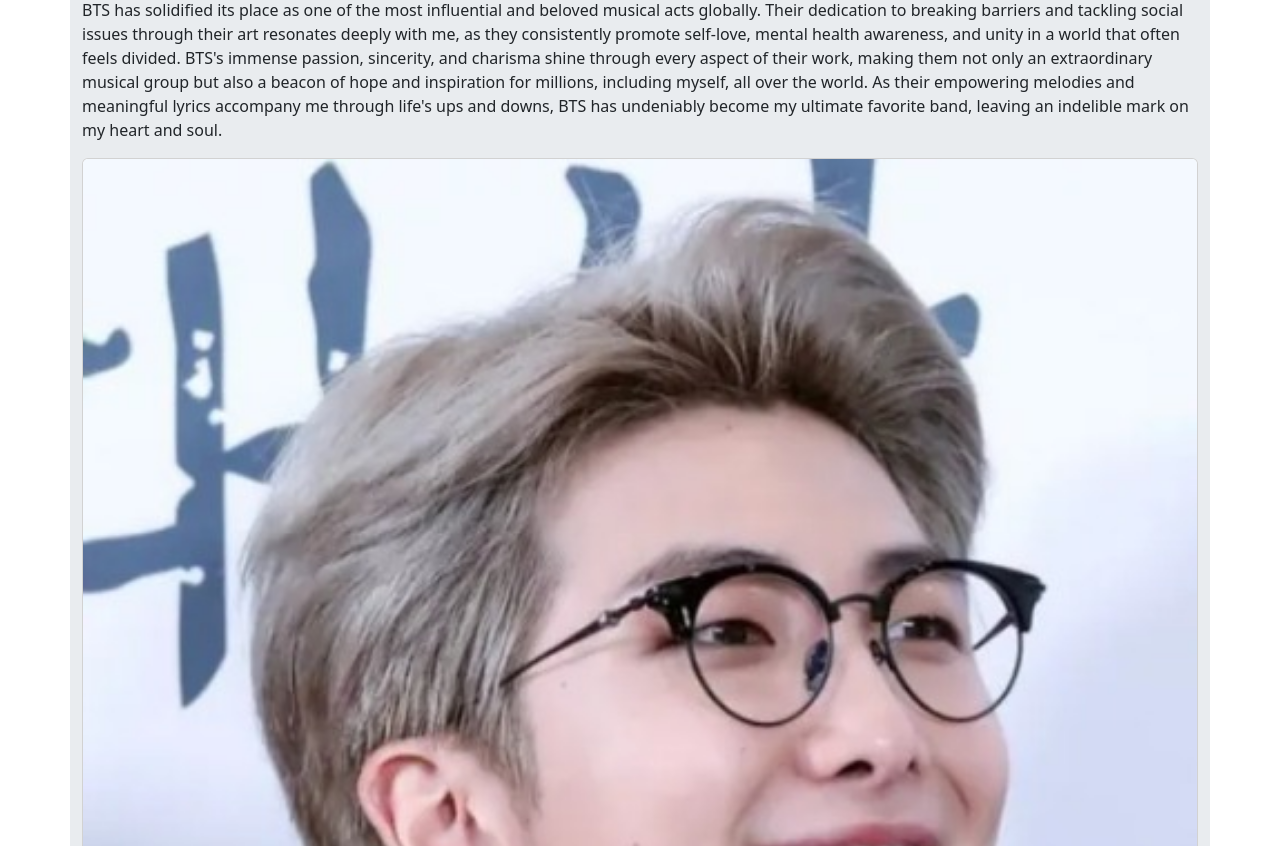
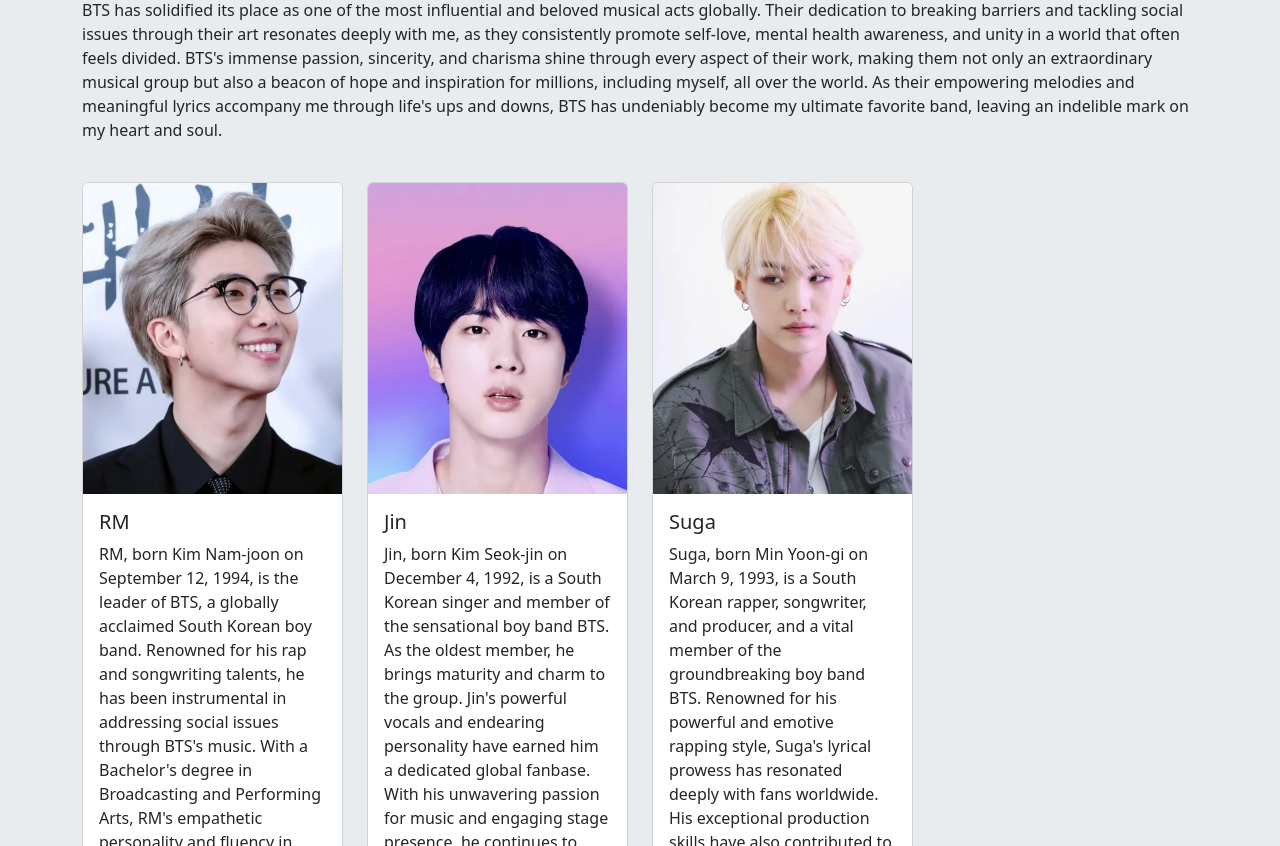
Before and after one commit to Deborah-Tipiyion/Favorite_Band, a plain HTML site: page index.html in a window 1280 px wide. Shown: the part 106-952 px from the top of the page. Drawn offline with nearby package versions, Linux system fonts and the light colour scheme.

Commit message:
added a few more members

```diff
--- a/index.html
+++ b/index.html
@@ -7,7 +7,8 @@
     <link href="https://cdn.jsdelivr.net/npm/bootstrap@5.3.1/dist/css/bootstrap.min.css" rel="stylesheet" integrity="sha384-4bw+/aepP/YC94hEpVNVgiZdgIC5+VKNBQNGCHeKRQN+PtmoHDEXuppvnDJzQIu9" crossorigin="anonymous">
 </head>
 <body>
-<div class="container bg-body-secondary">
+<div class="bg-body-secondary">
+    <div class="container">
     <div id="into">
         <h1>BTS</h1>
          <p>BTS, also known as the <em>Bangtan Boys</em>, is a South Korean boy band that has taken the world by storm with
@@ -22,12 +23,37 @@
         </p>
     </div>
     <div id="members">
+        <br>
+        <div class="row row-cols-1 row-cols-md-4 g-4">
+        <div class="col">
         <div class="card h-100">
             <img src="resource/bts_rm.jpg" class="card-img-top" alt="RM from BTS">
             <div class="card-body">
               <h5 class="card-title">RM</h5>
               <p class="card-text">RM, born Kim Nam-joon on September 12, 1994, is the leader of BTS, a globally acclaimed South Korean boy band. Renowned for his rap and songwriting talents, he has been instrumental in addressing social issues through BTS's music. With a Bachelor's degree in Broadcasting and Performing Arts, RM's empathetic personality and fluency in English have made him an influential advocate for positive change and self-empowerment.</p>
             </div>
+          </div>
+          </div>
+          <div class="col">
+            <div class="card h-100">
+              <img src="resource/jin_bts.jpg" class="card-img-top" alt="Jin from BTS">
+              <div class="card-body">
+                <h5 class="card-title">Jin</h5>
+                <p class="card-text">Jin, born Kim Seok-jin on December 4, 1992, is a South Korean singer and member of the sensational boy band BTS. As the oldest member, he brings maturity and charm to the group. Jin's powerful vocals and endearing personality have earned him a dedicated global fanbase. With his unwavering passion for music and engaging stage presence, he continues to make a profound impact in the music industry.</p>
+              </div>
+            </div>
+          </div>
+          <div class="col">
+            <div class="card h-100">
+              <img src="resource/suga_bts.jpg" class="card-img-top" alt="Suga bts">
+              <div class="card-body">
+                <h5 class="card-title">Suga</h5>
+                <p class="card-text">Suga, born Min Yoon-gi on March 9, 1993, is a South Korean rapper, songwriter, and producer, and a vital member of the groundbreaking boy band BTS. Renowned for his powerful and emotive rapping style, Suga's lyrical prowess has resonated deeply with fans worldwide. His exceptional production skills have also contributed to BTS's success, solidifying him as a multifaceted and respected artist in the music industry.</p>
+              </div>
+            </div>
+          </div>
+
+
           </div>
 
 
@@ -38,6 +64,7 @@
     <div id="fav_songs">
 
     </div>
+    </div>
 </div>
     <script src="https://cdn.jsdelivr.net/npm/bootstrap@5.3.1/dist/js/bootstrap.bundle.min.js" integrity="sha384-HwwvtgBNo3bZJJLYd8oVXjrBZt8cqVSpeBNS5n7C8IVInixGAoxmnlMuBnhbgrkm" crossorigin="anonymous"></script>
 </body>
```
